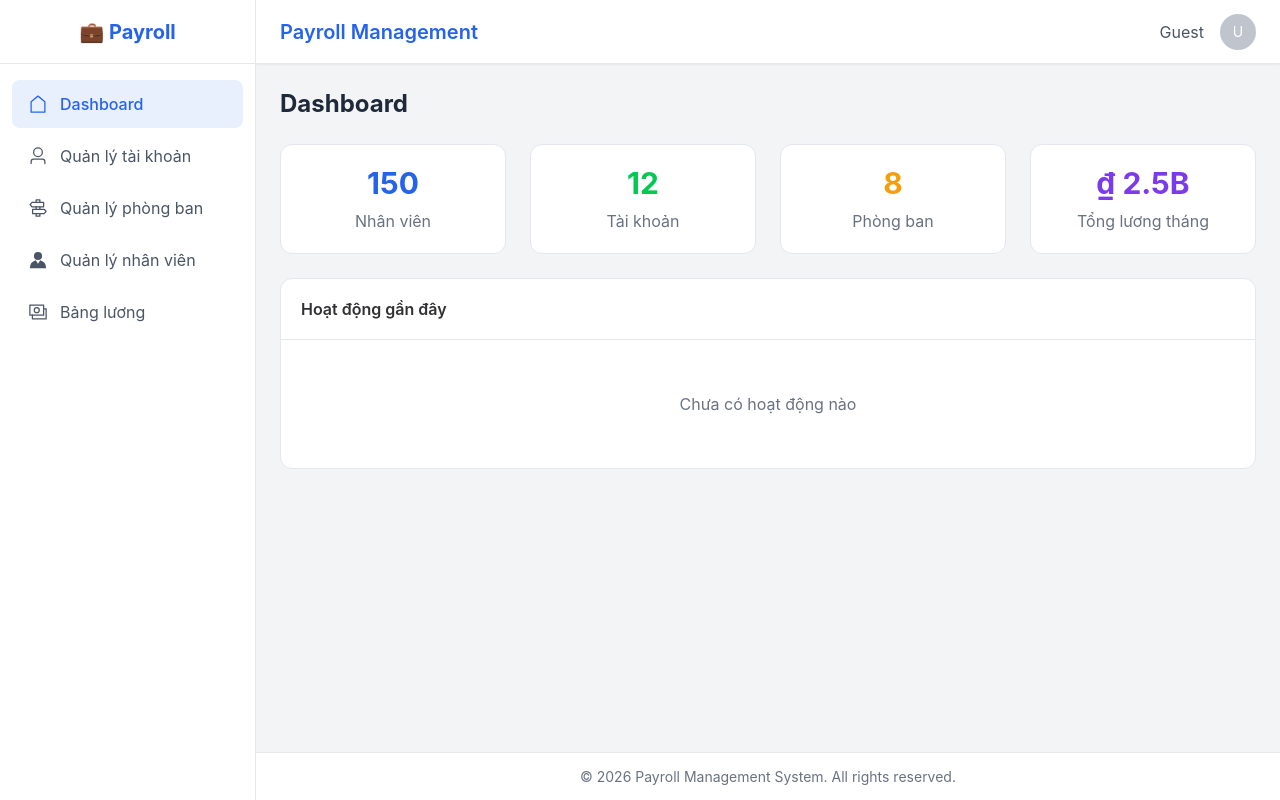
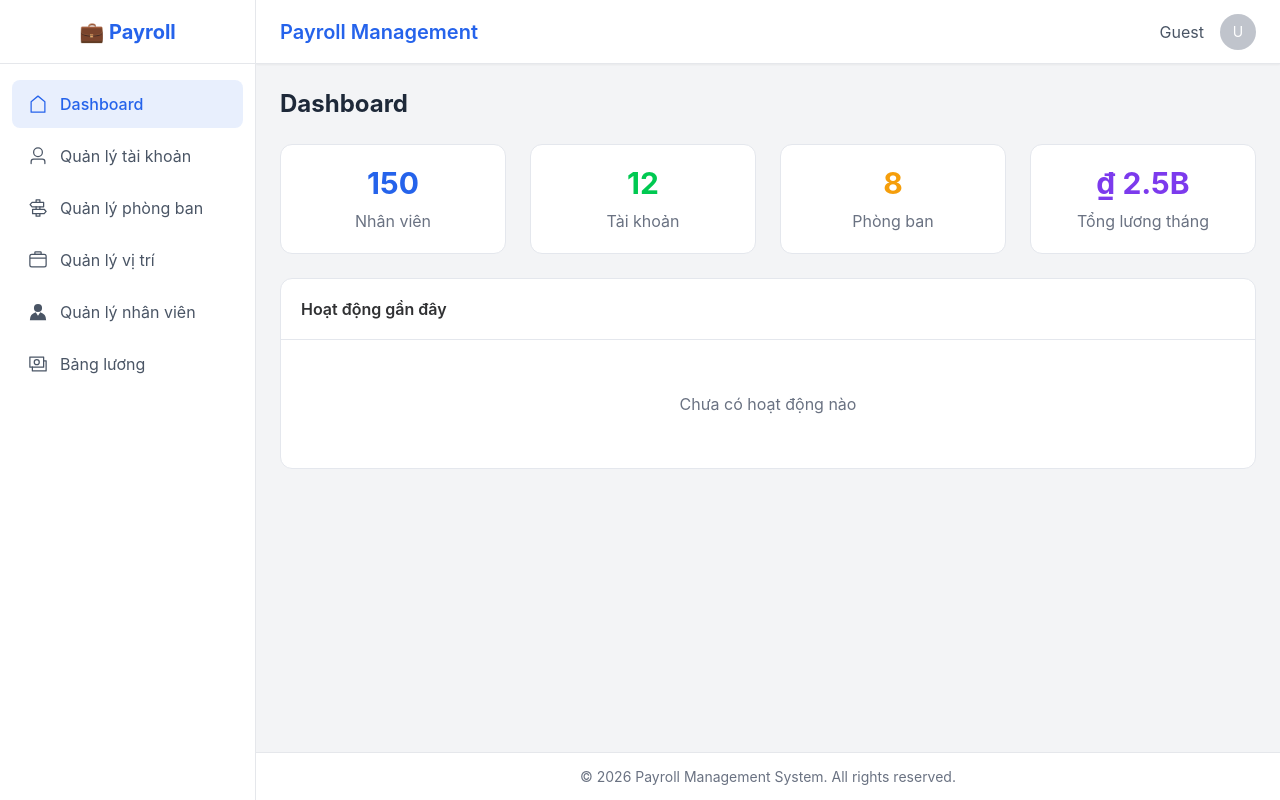
Before and after one commit to anhnn02/payroll-management-fe, a Vue app: page /dashboard in a window 1280 px wide. Built offline with nearby package versions, Linux system fonts and the light colour scheme.

Commit message:
fix: menu position

```diff
--- a/src/components/layout/Sidebar.vue
+++ b/src/components/layout/Sidebar.vue
@@ -32,6 +32,12 @@ const menuItems: MenuItem[] = [
     icon: markRaw(MENU_ICONS.departments),
     path: ROUTE_PATHS.DEPARTMENTS,
     name: ROUTE_NAMES.DEPARTMENTS,
+  },
+  {
+    title: 'Quản lý vị trí',
+    icon: markRaw(MENU_ICONS.position),
+    path: ROUTE_PATHS.POSITIONS,
+    name: ROUTE_NAMES.POSITIONS,
   },
   {
     title: 'Quản lý nhân viên',
--- a/src/constants/icons.ts
+++ b/src/constants/icons.ts
@@ -19,6 +19,7 @@ import {
   View,
   Guide,
   DeleteFilled,
+  Suitcase,
 } from '@element-plus/icons-vue'
 
 // Re-export all icons
@@ -40,6 +41,7 @@ export {
   View,
   Guide,
   DeleteFilled,
+  Suitcase,
 }
 
 // Menu icons mapping
@@ -47,6 +49,7 @@ export const MENU_ICONS = {
   dashboard: House,
   accounts: User,
   departments: Guide,
+  position: Suitcase,
   employees: Avatar,
   payroll: Money,
 } as const
--- a/src/views/positions/PositionListView.vue
+++ b/src/views/positions/PositionListView.vue
@@ -2,7 +2,7 @@
 import { ref, onMounted } from 'vue'
 import { useRouter } from 'vue-router'
 import { ROUTE_NAMES } from '@/constants/routes'
-import { Plus, Edit, Delete, Refresh, View, Guide } from '@/constants/icons'
+import { Plus, Edit, Delete, Refresh, View, Suitcase } from '@/constants/icons'
 import PageBreadcrumb from '@/components/common/PageBreadcrumb.vue'
 import ConfirmDialog from '@/components/common/ConfirmDialog.vue'
 import type { Position } from './types'
@@ -111,7 +111,7 @@ onMounted(fetchPositions)
 <template>
   <div class="space-y-6">
     <div class="flex items-center justify-between mb-4">
-      <PageBreadcrumb :icon="Guide" :items="[{ label: 'Vị trí làm việc' }]" />
+      <PageBreadcrumb :icon="Suitcase" :items="[{ label: 'Vị trí' }]" />
 
       <el-button type="primary" @click="handleCreate">
         <el-icon class="mr-1"><Plus /></el-icon>
@@ -166,12 +166,12 @@ onMounted(fetchPositions)
             {{ getRowIndex($index) }}
           </template>
         </el-table-column>
-        <el-table-column prop="code" label="Mã vị trí" width="120">
+        <el-table-column prop="code" label="Mã vị trí" width="120" show-overflow-tooltip>
           <template #default="{ row }">
             <span class="font-bold uppercase">{{ row.code }}</span>
           </template>
         </el-table-column>
-        <el-table-column prop="name" label="Tên vị trí" min-width="180" />
+        <el-table-column prop="name" label="Tên vị trí" min-width="180" show-overflow-tooltip />
         <el-table-column label="Khung lương" width="220">
           <template #default="{ row }">
             {{ formatSalaryRange(row.minSalary, row.maxSalary) }}
```
